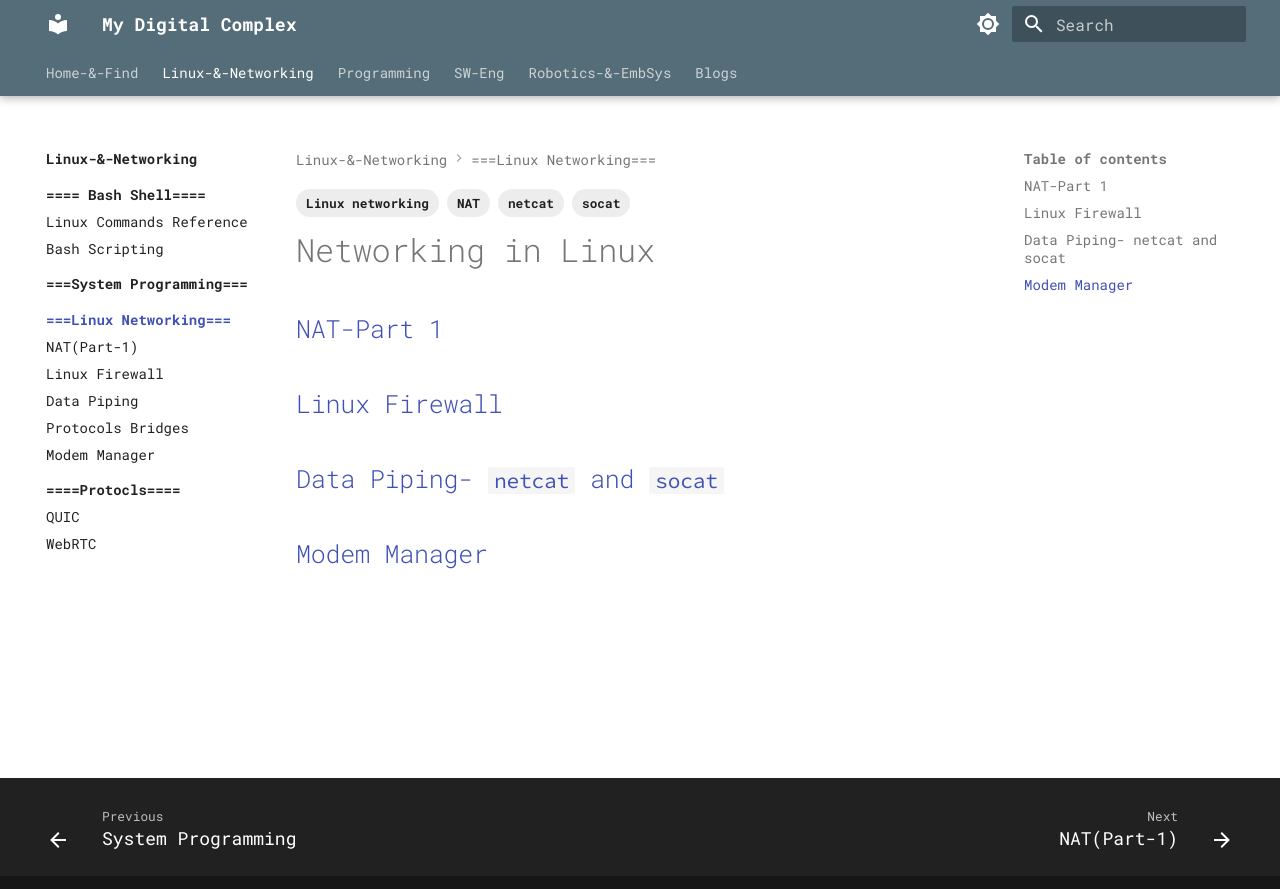
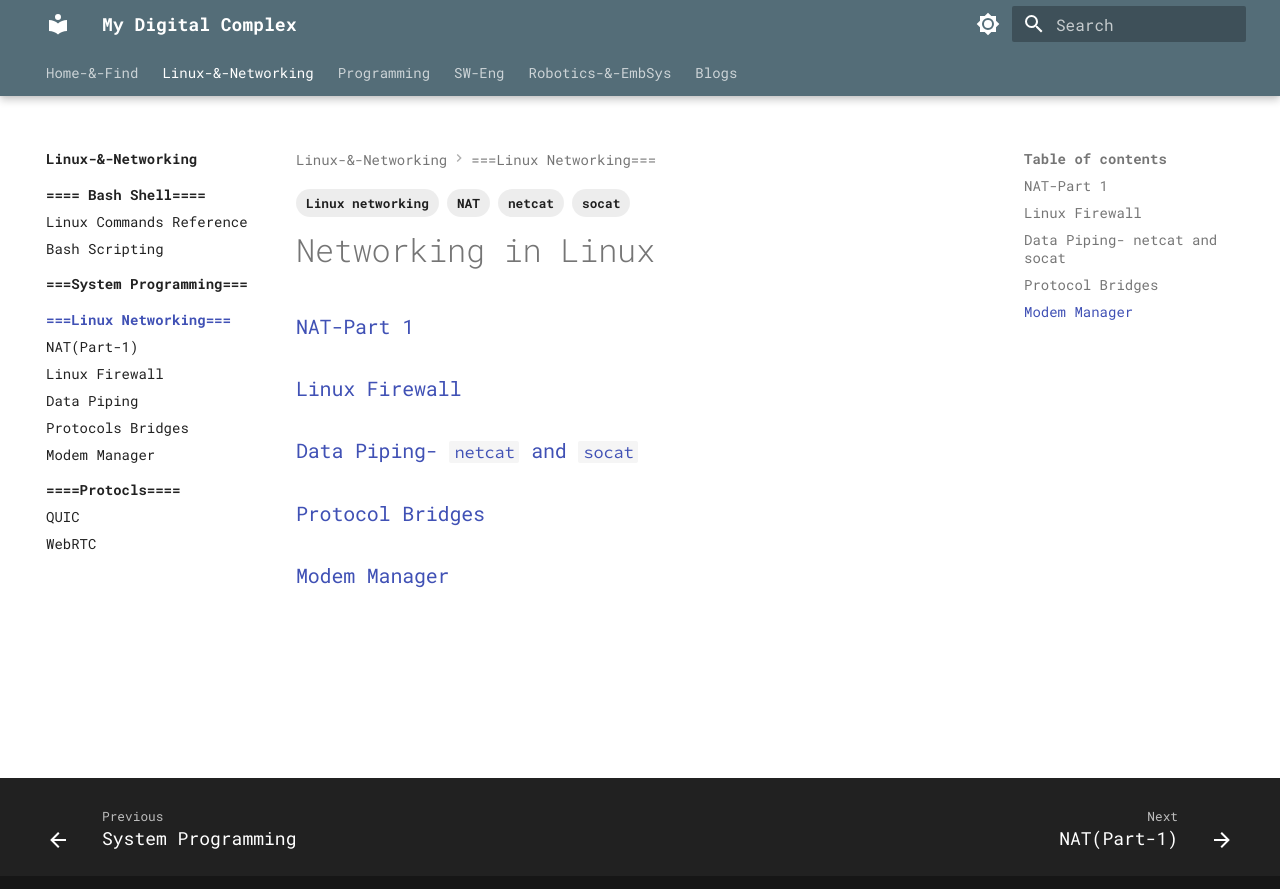
Before and after one commit to alohamujeeb/alohamujeeb.github.io, an MkDocs documentation site: the page built from docs/linux/linux-networking/index.md, in a window 1280 px wide. Shown: the top 889 px of the page. Built offline with MkDocs 1.6.1 and Material for MkDocs 9.7.7, drawn with Linux system fonts in a browser that asks for light colours.

Commit message:
restructuringg

````diff
--- a/docs/linux/linux-networking/index.md
+++ b/docs/linux/linux-networking/index.md
@@ -10,10 +10,12 @@ tags:
 
 #Networking in Linux
 
-## [NAT-Part 1](nat1.md)
+### [NAT-Part 1](nat1.md)
 
-## [Linux Firewall](linux-firewall.md)
+### [Linux Firewall](linux-firewall.md)
 
-## [Data Piping- ```netcat``` and ```socat```](datapiping.md)
+### [Data Piping- ```netcat``` and ```socat```](datapiping.md)
 
-## [Modem Manager](modem-manager.md)
+### [Protocol Bridges](forwarding-bridges.md)
+
+### [Modem Manager](modem-manager.md)
````
